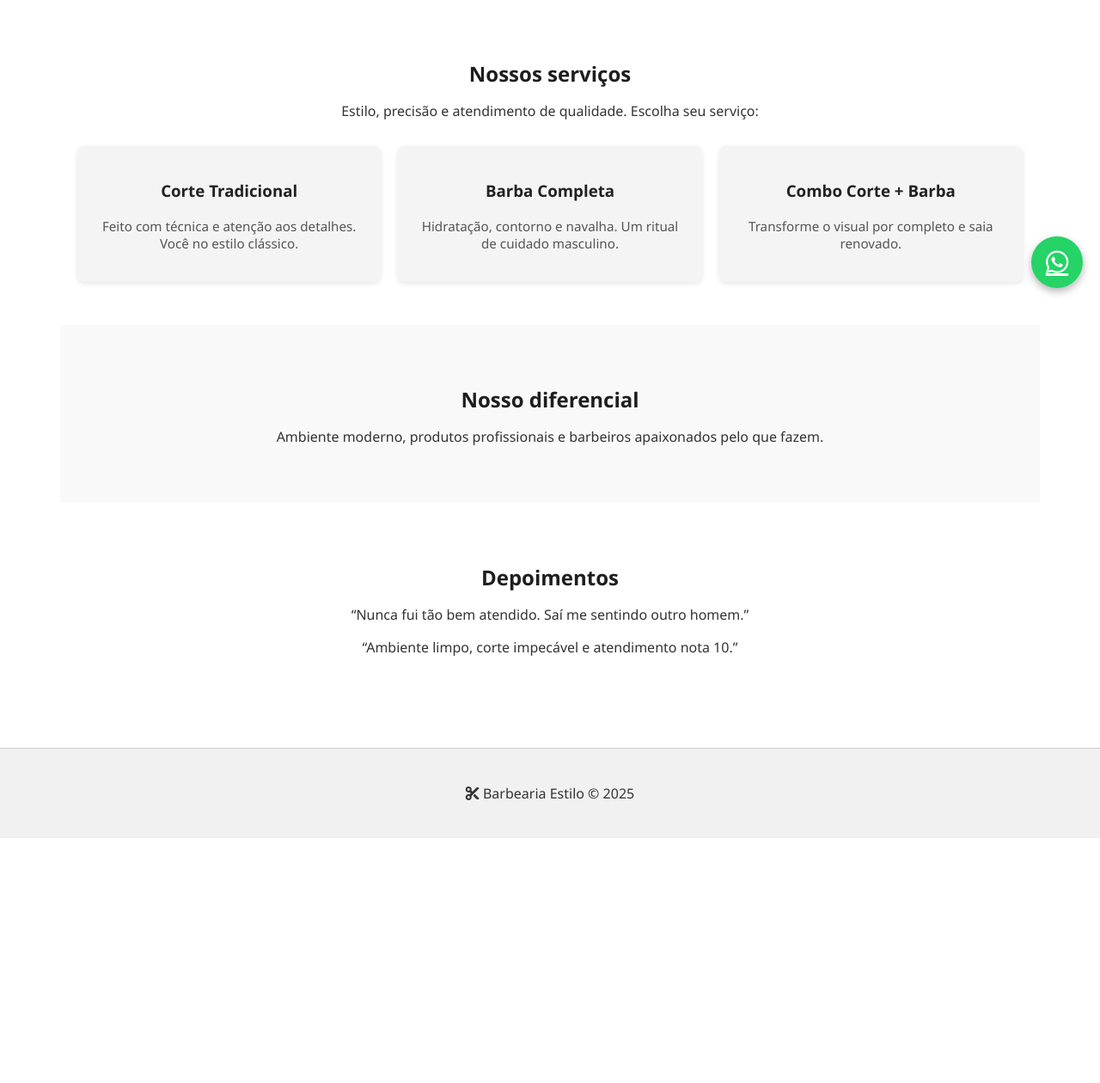
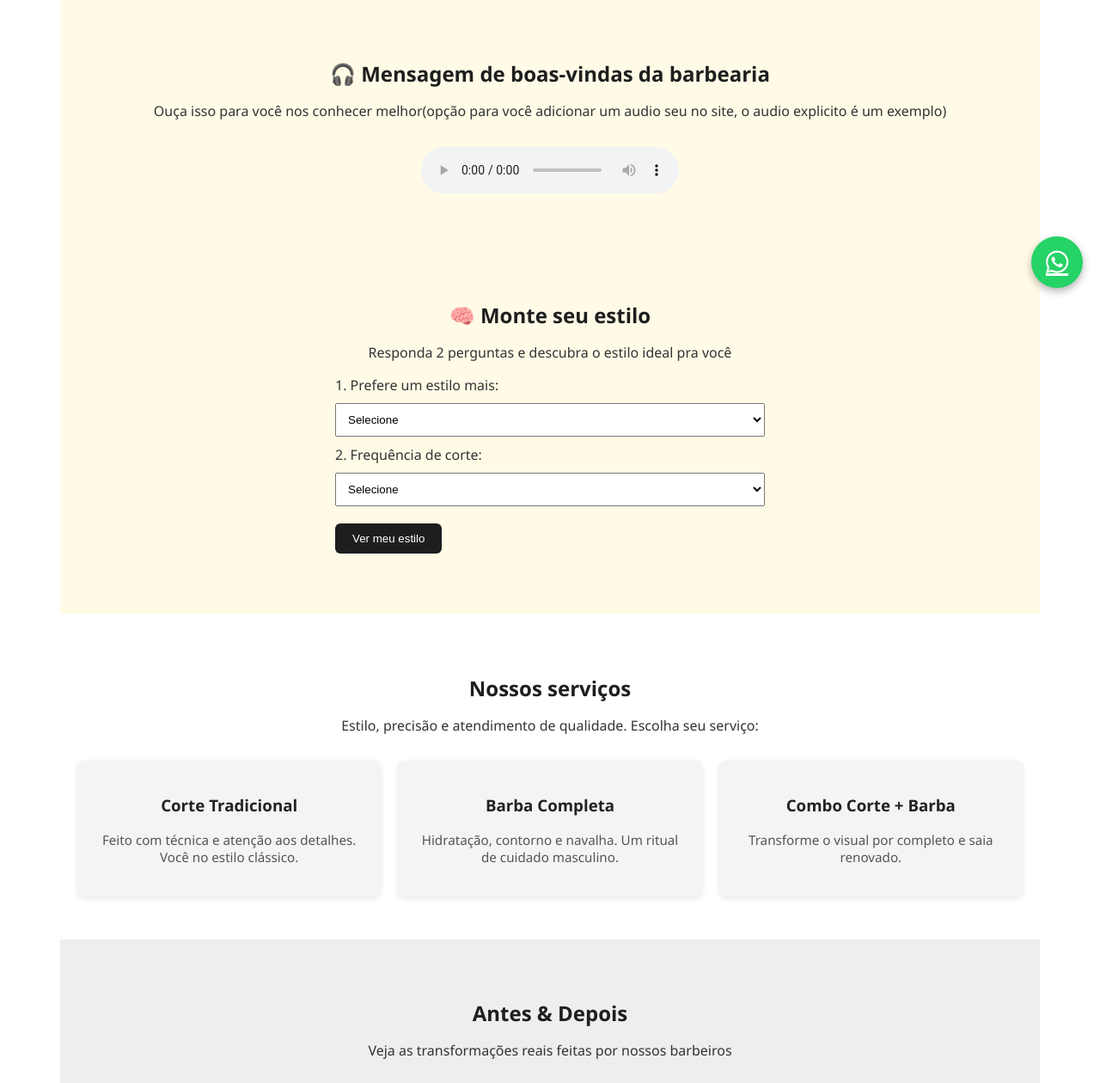
Before and after one commit to Emano4777/sitegenius, a Flask app: template templates/template3_index.html in a window 1280 px wide. Shown: the part 445-1705 px from the top of the page at 86% size. Before the commit the page ends 1420 px from the top, so only its background shows below. Run offline with Flask 3, Linux system fonts and the light colour scheme; the template is opened without the code that fills it, so the values that code supplies are empty; some libraries are stand-ins or nearby versions.

```diff
--- a/multiplapagina3.py
+++ b/multiplapagina3.py
@@ -3,12 +3,12 @@ import psycopg2
 from bs4 import BeautifulSoup
 import re
 
-TEMPLATE_NAME = 'template4'
+TEMPLATE_NAME = 'template3'
 SUBDOMAIN_PLACEHOLDER = '{{sub}}'
 
 ARQUIVOS = {
-    'index': 'template4_index.html',
-    'sobre': 'template4_sobre.html',
+    'index': 'template3_index.html',
+    'sobre': 'template3_sobre.html',
 }
 
 def extrair_css_apenas(html):
--- a/templates/template3_index.html
+++ b/templates/template3_index.html
@@ -89,6 +89,33 @@
       color: #555;
     }
 
+    .slider {
+  overflow: hidden;
+  position: relative;
+  height: 320px;
+  margin-top: 30px;
+}
+
+.slide-track {
+  display: flex;
+  width: calc(250px * 6);
+  animation: scroll 20s linear infinite;
+}
+
+.slide-track img {
+  width: 250px;
+  height: auto;
+  border-radius: 8px;
+  margin-right: 15px;
+  box-shadow: 0 2px 8px rgba(0,0,0,0.2);
+}
+
+@keyframes scroll {
+  0% { transform: translateX(0); }
+  100% { transform: translateX(-50%); }
+}
+
+
     .footer {
       text-align: center;
       padding: 25px;
@@ -136,9 +163,46 @@
     <a href="/template/sobre"><i class="fas fa-scissors"></i> Sobre</a>
   </nav>
 
+
   <section class="hero">
     <h1>Barbearia Estilo</h1>
     <p>Seu visual em boas mãos. Agende seu horário com estilo!</p>
+  </section>
+
+  <section class="section" style="background-color:#fffbe7;">
+    <h2>🎧 Mensagem de boas-vindas da barbearia</h2>
+    <p>Ouça isso para você nos conhecer melhor(opção para você adicionar um audio seu no site, o audio explicito é um exemplo)</p>
+    <audio controls style="margin-top:15px;">
+      <source src="https://www.soundhelix.com/examples/mp3/SoundHelix-Song-1.mp3" type="audio/mpeg">
+      Seu navegador não suporta áudio.
+    </audio>
+  </section>
+
+
+  <section class="section" style="background-color: #fffbe6;">
+    <h2>🧠 Monte seu estilo</h2>
+    <p>Responda 2 perguntas e descubra o estilo ideal pra você</p>
+    <div style="max-width: 500px; margin: auto; text-align: left;">
+      <label>1. Prefere um estilo mais:</label><br>
+      <select id="pergunta1" style="width: 100%; padding: 10px; margin: 10px 0;">
+        <option value="">Selecione</option>
+        <option value="classico">Clássico</option>
+        <option value="moderno">Moderno</option>
+        <option value="ousado">Ousado</option>
+      </select>
+
+      <label>2. Frequência de corte:</label><br>
+      <select id="pergunta2" style="width: 100%; padding: 10px; margin: 10px 0;">
+        <option value="">Selecione</option>
+        <option value="1semana">Toda semana</option>
+        <option value="15dias">A cada 15 dias</option>
+        <option value="mensal">1 vez por mês</option>
+      </select>
+
+      <button onclick="mostrarEstilo()" style="margin-top: 10px; padding: 10px 20px; background: #1e1e1e; color: white; border: none; border-radius: 6px;">Ver meu estilo</button>
+
+      <div id="resultadoEstilo" style="margin-top: 20px; font-weight: bold;"></div>
+    </div>
   </section>
 
   <section class="section">
@@ -161,6 +225,22 @@
     </div>
   </section>
 
+  <section class="section" style="background-color:#eee;">
+    <h2>Antes & Depois</h2>
+    <p>Veja as transformações reais feitas por nossos barbeiros</p>
+    <div class="slider">
+      <div class="slide-track">
+        <img src="https://res.cloudinary.com/dizfq460q/image/upload/v1743536014/hq720_khobqz.jpg" alt="Transformação 1" />
+        <img src="https://res.cloudinary.com/dizfq460q/image/upload/v1743536023/images_2_pk3gzy.jpg" alt="Transformação 2" />
+
+        <!-- Repete para loop infinito -->
+        <img src="https://res.cloudinary.com/dizfq460q/image/upload/v1743536014/hq720_khobqz.jpg" />
+        <img src="https://res.cloudinary.com/dizfq460q/image/upload/v1743536023/images_2_pk3gzy.jpg" />
+
+      </div>
+    </div>
+
+
   <section class="section" style="background-color:#f9f9f9;">
     <h2>Nosso diferencial</h2>
     <p>Ambiente moderno, produtos profissionais e barbeiros apaixonados pelo que fazem.</p>
@@ -181,5 +261,37 @@
     <i class="fab fa-whatsapp"></i>
   </a>
 
+  <script>
+    function mostrarEstilo() {
+      const estilo = document.getElementById("pergunta1").value;
+      const frequencia = document.getElementById("pergunta2").value;
+      let resultado = "";
+
+      if (estilo && frequencia) {
+        if (estilo === "classico" && frequencia !== "mensal") {
+          resultado = "Você combina com o estilo Clássico Moderno. Corte alinhado com fade e barba na régua.";
+        } else if (estilo === "moderno") {
+          resultado = "Seu estilo é Urbano Atual. Experimente degradê alto com risco e barba marcada.";
+        } else if (estilo === "ousado") {
+          resultado = "Você manda bem no Estilo Autêntico. Corte freestyle e linhas definidas!";
+        } else {
+          resultado = "Um bom degradê + contorno já te coloca no estilo.";
+        }
+      } else {
+        resultado = "Responda as duas perguntas para ver seu estilo!";
+      }
+
+      document.getElementById("resultadoEstilo").innerText = resultado;
+    }
+
+    function tocarAudio() {
+  const audio = document.getElementById('audioBoasVindas');
+  if (audio) {
+    audio.play();
+  }
+}
+  </script>
+
+
 </body>
 </html>
--- a/templates/template4_index.html
+++ b/templates/template4_index.html
@@ -210,7 +210,7 @@
   </section>
   <section class="section" style="background-color:#fffbe7;">
     <h2>🎧 Mensagem Rápida do Treinador</h2>
-    <p>Ouça isso antes de começar sua jornada!(opção para você adicionar um audio seu no site, audio explicito é um exemplo)</p>
+    <p>Ouça isso antes de começar sua jornada!(opção para você adicionar um audio seu no site, o audio explicito é um exemplo)</p>
     <audio controls style="margin-top:15px;">
       <source src="https://www.soundhelix.com/examples/mp3/SoundHelix-Song-1.mp3" type="audio/mpeg">
       Seu navegador não suporta áudio.
```
Also changed, not shown: templates/templates.html (+14 -4 lines).
